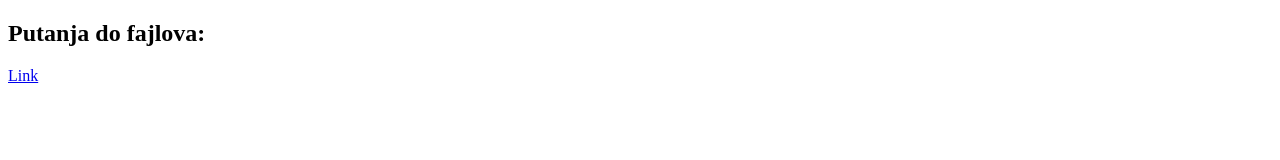
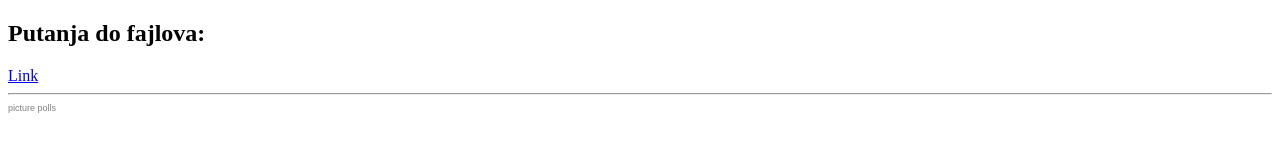
Before and after one commit to medojevic87/levelup, a plain HTML site: page index.html in a window 1280 px wide. Drawn offline with Linux system fonts and the light colour scheme.

Commit message:
Update index.html

```diff
--- a/index.html
+++ b/index.html
@@ -9,5 +9,9 @@
 
 <a href="https://drive.google.com/drive/u/0/folders/1s0zpjxUHFtAD9-aW77G0RDS19lSAUQas">Link</a>
 
+<hr>
+
+<script type="text/javascript" src="http://www.easypolls.net/ext/scripts/emPoll.js?p=5cbf68cce4b01977b1969ac4"></script><a class="OPP-powered-by" href="https://www.easypolls.net/" style="text-decoration:none;"><div style="font: 9px arial; color: gray;">picture polls</div></a>
+
 </body>
 </html>
```
